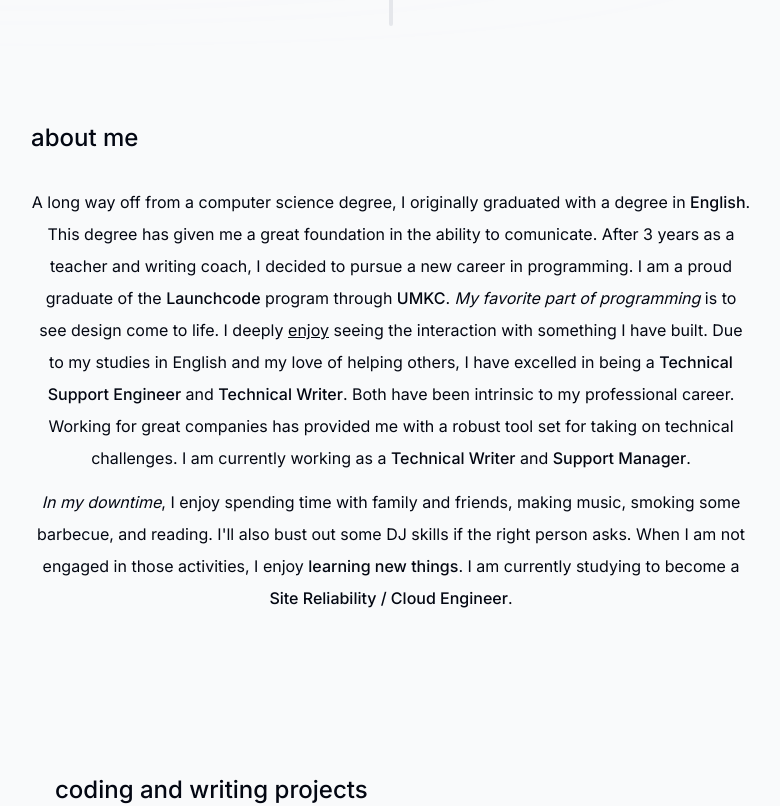
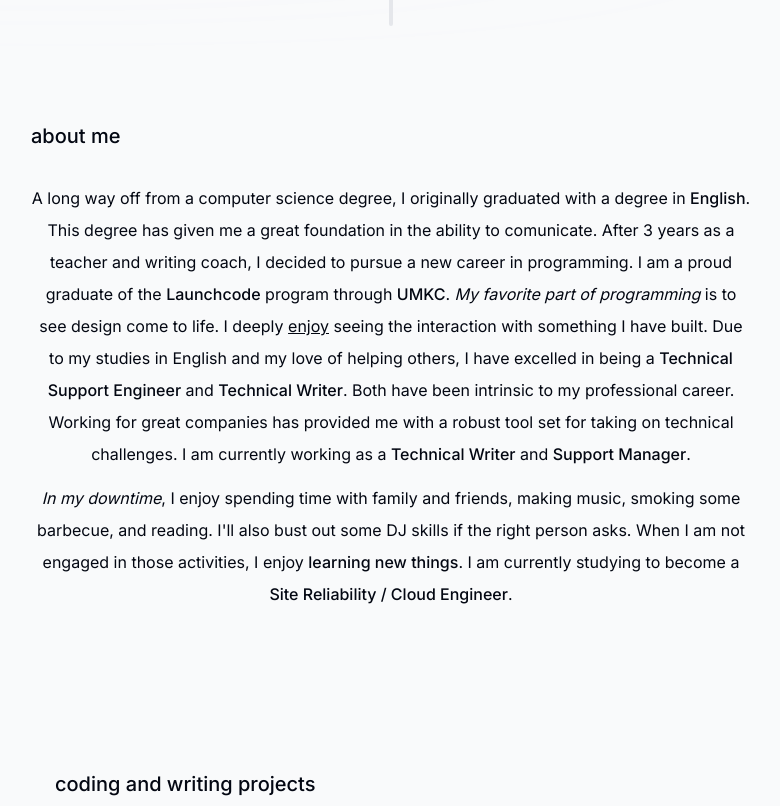
Before and after one commit to Westpeaks/portfolio-site, a Next.js app: page / in a window 1280 px wide. Shown: the part 860-1666 px from the top of the page, without its empty margins (249-1029 px from the left). Built offline with nearby package versions, Linux system fonts and the light colour scheme.

Commit message:
4th attempt

```diff
--- a/components/section-heading.tsx
+++ b/components/section-heading.tsx
@@ -6,7 +6,7 @@ type SectionHeadingProps = {
 
 export default function SectionHeading({ children }: SectionHeadingProps) {
   return (
-    <h2 className="text-4xl font-medium mb-8 text-center sm:text-2xl sm:flex sm:flex-wrap">
+    <h2 className="text-4xl font-medium mb-8 text-center sm:text-xl sm:flex sm:flex-wrap">
       {children}
     </h2>
   );
```
